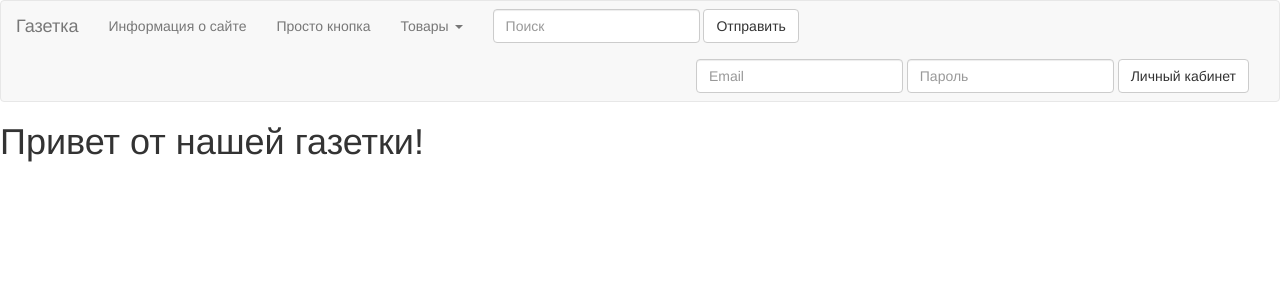
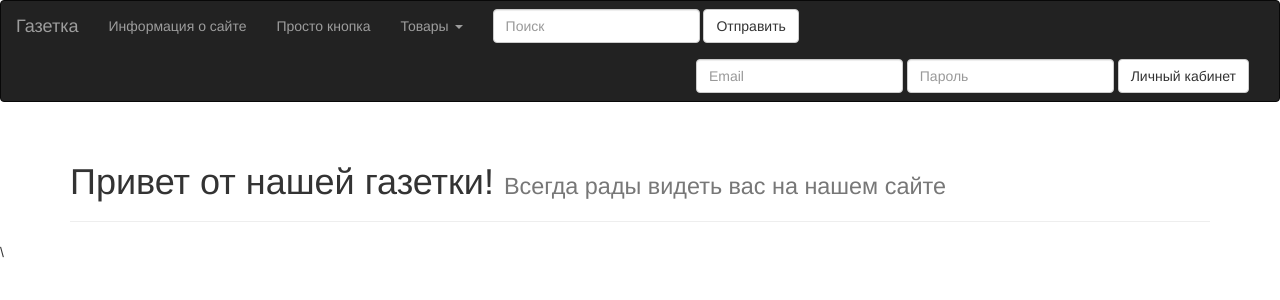
Before and after one commit to IlyaDjurin/diplom-project, a Flask app: page / in a window 1280 px wide. Shown: the top 300 px of the page. Run offline with Flask 2, Linux system fonts and the light colour scheme; some libraries are stand-ins or nearby versions.

Commit message:
доб заголовок

```diff
--- a/static/css/main.css
+++ b/static/css/main.css
@@ -1,6 +1,7 @@
-h1{
+.page-header{
 	color: red;
 	font-size: 44px;
+	padding: 30px;
 }
 p{
 	font-size: 16px;
--- a/templates/index.html
+++ b/templates/index.html
@@ -18,7 +18,7 @@
     <![endif]-->
   </head>
   <body>
-	<nav class="navbar navbar-default">
+	<nav class="navbar navbar-inverse" role="navigation">
   <div class="container-fluid">
     <!-- Brand and toggle get grouped for better mobile display -->
     <div class="navbar-header">
@@ -59,6 +59,7 @@
       <form class="navbar-form navbar-right" method="POST" action="/login/">
         <div class="form-group">
           <input type="text" class="form-control" placeholder="Email" name = "email">
+
           <div class="form-group">
           <input type="password" class="form-control" placeholder="Пароль" name = "passwd">
         </div>
@@ -71,7 +72,12 @@
     </div><!-- /.navbar-collapse -->
   </div><!-- /.container-fluid -->
 </nav>
-    <h1>Привет от нашей газетки!</h1>
+<div class="container">
+  <div class="page-header">
+    <h1 padding: 30px >  Привет от нашей газетки! <small>Всегда рады видеть вас на нашем сайте</small></h1>
+  </div>
+</div>\
+
 
     <!-- jQuery (necessary for Bootstrap's JavaScript plugins) -->
     <script src="https://ajax.googleapis.com/ajax/libs/jquery/1.12.4/jquery.min.js"></script>
```
